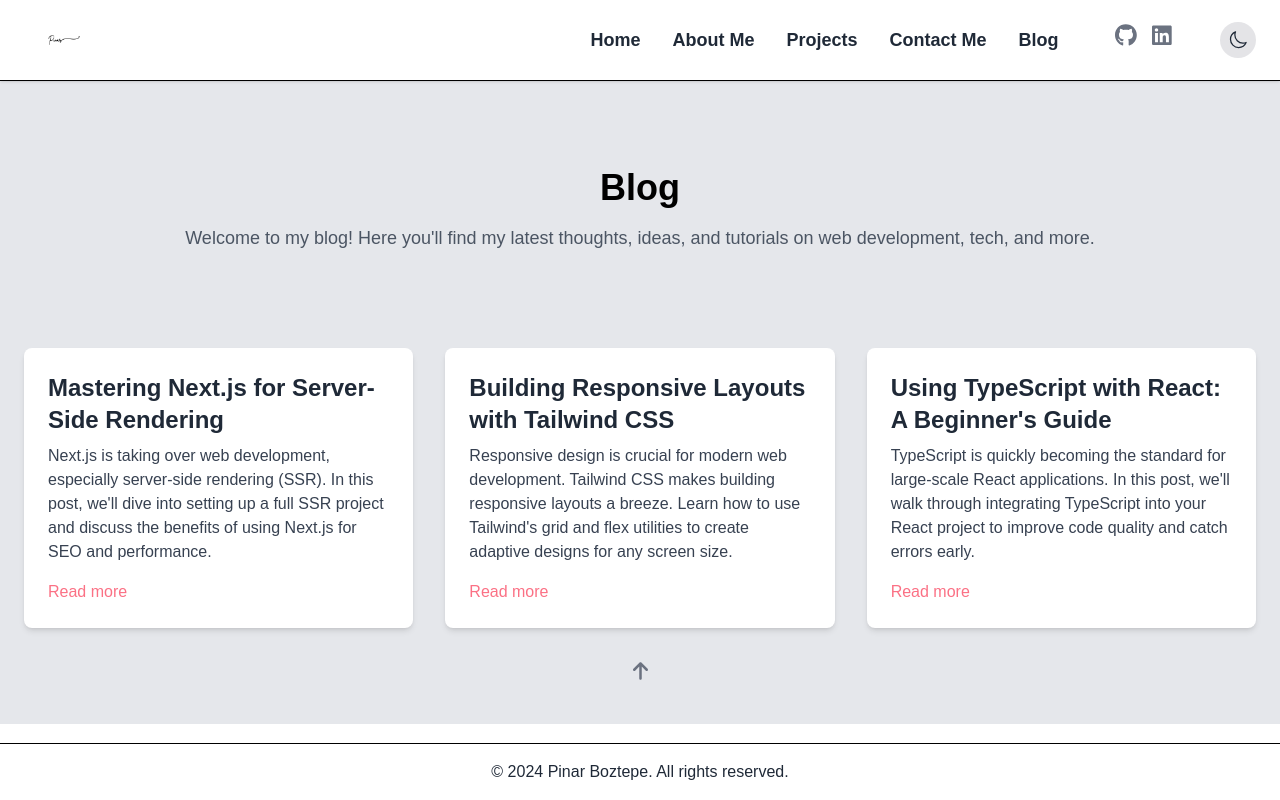
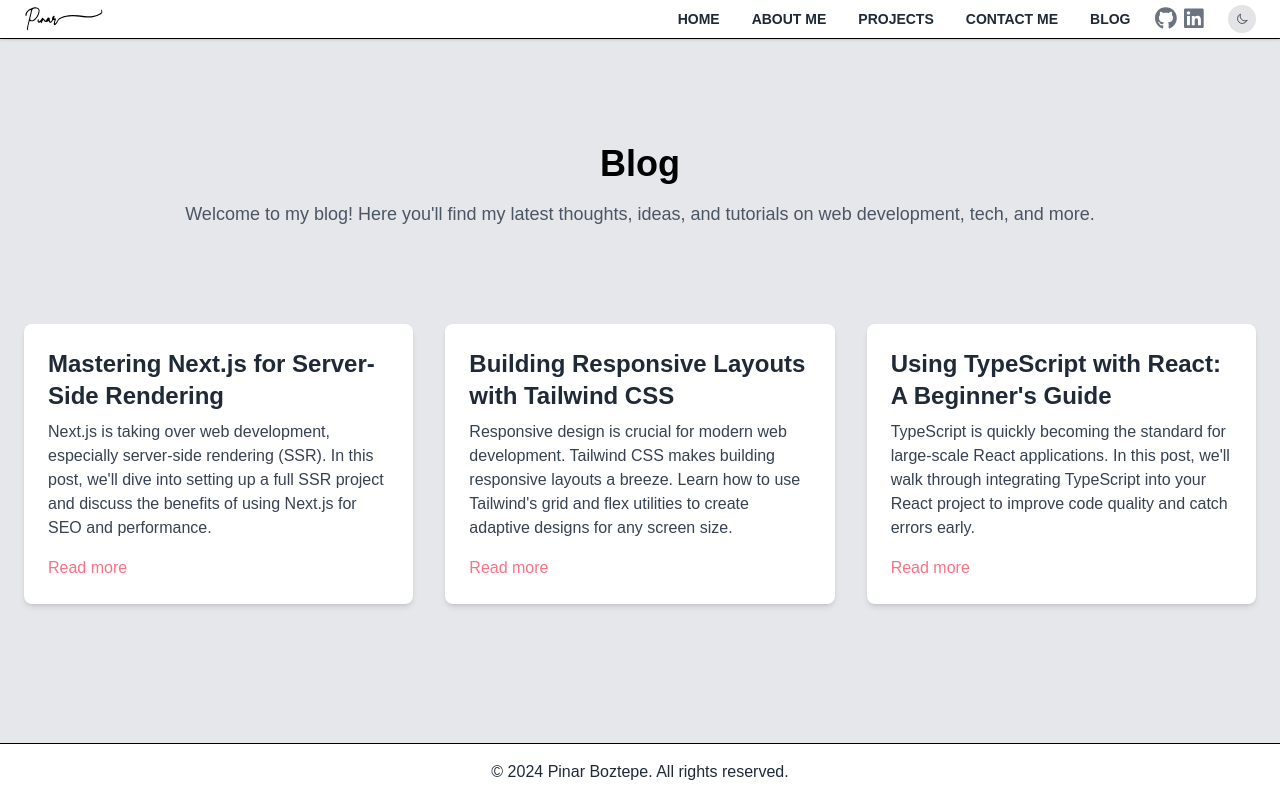
Before and after one commit to pinarboztepe/personal-website, a Next.js app: page /blog in a window 1280 px wide. Built offline with nearby package versions, Linux system fonts and the light colour scheme.

Commit message:
update logo and fix layout issues

```diff
--- a/src/app/blog/page.tsx
+++ b/src/app/blog/page.tsx
@@ -49,13 +49,7 @@ export default function Blog() {
                         </span>
                     </Link>
                 </article>
-
             </section>
-            <div className="flex justify-center items-center mt-8">
-                <Link href="/" passHref>
-                    <FontAwesomeIcon icon={faArrowUp} size="lg" className="text-gray-500 hover:text-slate-400 dark:text-gray-200 dark:hover:text-slate-300" />
-                </Link>
-            </div>
         </main>
     );
 }
--- a/src/app/layout.tsx
+++ b/src/app/layout.tsx
@@ -31,13 +31,11 @@ export default function RootLayout({
       <body
         className={`${geistSans.variable} ${geistMono.variable} antialiased`}
       >
-        <div className="min-h-screen flex flex-col">
+        <div className="min-h-screen flex flex-col bg-white dark:bg-zinc-900">
           <ThemeProvider attribute="class" defaultTheme="system">
             <Header />
-            <main className="flex-grow pt-16">
-              {/* Your main content goes here */}
+            <main className="flex-grow bg-gray-200 dark:bg-zinc-800 pt-10">
               <div className="mx-auto">{children}</div>
-                {" "}
             </main>
             <Footer />
           </ThemeProvider>
--- a/src/components/AboutMe.tsx
+++ b/src/components/AboutMe.tsx
@@ -3,8 +3,8 @@ import Image from "next/image";
 
 export default function AboutMe() {
     return (
-        <section id="about" className="bg-gray-200 dark:bg-zinc-800 py-16">
-            <hr className="border-t border-black dark:border-white mb-8" />
+        <section  className="bg-gray-200 dark:bg-zinc-800 py-16">
+            <hr id="about" className="border-t border-black dark:border-white mb-8" />
             <div className="container mx-auto px-6">
                 <h1 className="text-4xl text-black dark:text-white font-bold text-center mb-16 mt-16">About Me</h1>
                 <div className="flex flex-col items-center lg:flex-row">
--- a/src/components/Header.tsx
+++ b/src/components/Header.tsx
@@ -1,6 +1,6 @@
 'use client';
 import Link from "next/link";
-import React, { useState } from "react";
+import React, { useEffect, useState } from "react";
 import Image from "next/image";
 import { FontAwesomeIcon } from "@fortawesome/react-fontawesome";
 import { faGithub, faLinkedin } from "@fortawesome/free-brands-svg-icons";
@@ -10,13 +10,12 @@ import ThemeToggle from "./ThemeToggle";
 export default function Header() {
   const [isOpen, setIsOpen] = useState(false);
   const { theme } = useTheme();
-  const logoSrc = theme === "dark" ? "/images/LogoDarkNewLarge.png" : "/images/LogoNewLight.png";
-
   return (
     <header className="fixed top-0 left-0 right-0 bg-white dark:bg-zinc-900 shadow z-10">
-      <div className="container flex items-center justify-between px-6 text-2xl font-bold text-black dark:text-white">
+      <div className="flex items-center justify-between px-6 text-2xl font-bold text-black dark:text-white">
         <div className="z-50 relative bg-white dark:bg-transparent">
-          <Image src={logoSrc} alt="Logo" width={80} height={80} className="rounded-full" />
+          {theme === "dark" ? (<Image src="/images/logo/dark.svg" alt="Logo" width={80} height={80} className="rounded-full" />):
+          <Image src="/images/logo/light.svg" alt="Logo" width={80} height={80} className="rounded-full" />}
         </div>
 
         {/* Hamburger menu for mobile */}
@@ -41,9 +40,9 @@ export default function Header() {
         <nav
           className={`${
             isOpen ? "block" : "hidden"
-          } lg:flex lg:space-x-6 lg:flex-row flex-col space-y-4 lg:space-y-0 absolute lg:static right-0 top-20 bg-white dark:bg-zinc-900 lg:bg-transparent w-full lg:w-auto lg:items-center text-lg font-bold text-gray-800 dark:text-gray-200 lg:shadow-none shadow-lg z-40`}
+          } lg:flex lg:space-x-6 lg:flex-row flex-col space-y-4 lg:space-y-0 absolute lg:static right-0 top-10 bg-white dark:bg-zinc-900 lg:bg-transparent w-full lg:w-auto lg:items-center text-lg font-bold text-gray-800 dark:text-gray-200 lg:shadow-none shadow-lg z-40`}
         >
-          <ul className="flex flex-col lg:flex-row lg:space-x-8 space-y-4 lg:space-y-0 text-center lg:text-left">
+          <ul className="flex flex-col lg:flex-row mt-2 lg:mt-0 lg:space-x-8 space-y-4 lg:space-y-0 text-center text-sm lg:text-left uppercase">
             <li>
               <Link href="/#home" scroll={true} className="hover:text-slate-500 dark:hover:text-slate-300">Home</Link>
             </li>
@@ -61,22 +60,22 @@ export default function Header() {
             </li>
           </ul>
 
-          <div className="social mt-4 lg:mt-0 lg:pl-8">
-            <ul className="flex space-x-4 justify-center lg:justify-start">
-              <li>
+          <div className="flex gap-2 pb-2 lg:pb-0 items-center justify-center">
+
+              <div>
                 <Link href="https://github.com/pinarboztepe" target="_blank" rel="noopener noreferrer">
                   <FontAwesomeIcon icon={faGithub} size="lg" className="text-gray-500 hover:text-slate-400 dark:text-gray-200 dark:hover:text-slate-300" />
                 </Link>
-              </li>
-              <li>
+              </div>
+              <div>
                 <Link href="https://www.linkedin.com/in/pinar-boztepe/" target="_blank" rel="noopener noreferrer">
                   <FontAwesomeIcon icon={faLinkedin} size="lg" className="text-gray-500 hover:text-slate-400 dark:text-gray-200 dark:hover:text-slate-300" />
                 </Link>
-              </li>
-              <li className="lg:pl-8">
+              </div>
+              <div className="ml-4">
                 <ThemeToggle />
-              </li>
-            </ul>
+              </div>
+
           </div>
         </nav>
       </div>
--- a/src/components/Projects.tsx
+++ b/src/components/Projects.tsx
@@ -4,8 +4,8 @@ import Link from "next/link";
 
 export default function Projects() {
     return (
-        <section id="projects" className="py-16 bg-gray-200 dark:bg-zinc-800">
-            <hr className="border-t border-black dark:border-white mb-8" />
+        <section className="py-16 bg-gray-200 dark:bg-zinc-800">
+            <hr  id="projects" className="border-t border-black dark:border-white mb-8" />
             <h1 className="text-4xl font-bold text-center text-black dark:text-white mb-16 mt-16">Projects</h1>
             <div className="container mx-auto flex flex-col lg:flex-row justify-center items-center space-x-8 px-6">
 
--- a/src/components/ThemeToggle.tsx
+++ b/src/components/ThemeToggle.tsx
@@ -4,13 +4,14 @@ import { useTheme } from 'next-themes'
 
 export default function ThemeToggle() {
     const { theme, setTheme } = useTheme()
+    const iconSize = "w-3 h-3"
     return (
         <button onClick={() => setTheme(theme === 'dark' ? 'light' : 'dark')}
         className="p-2 rounded-full bg-zinc-200 dark:bg-zinc-700">
             {theme === 'dark' ? (
-                <SunIcon className='w-5 h-5' />
+                <SunIcon className={iconSize} />
             ) : (
-                <MoonIcon className='w-5 h-5' />
+                <MoonIcon className={iconSize} />
             )}
         </button>
     )
```
Also changed, not shown: src/app/page.tsx (+1 -9 lines), public/images/logo/dark.svg (added), public/images/logo/light.svg (added).
